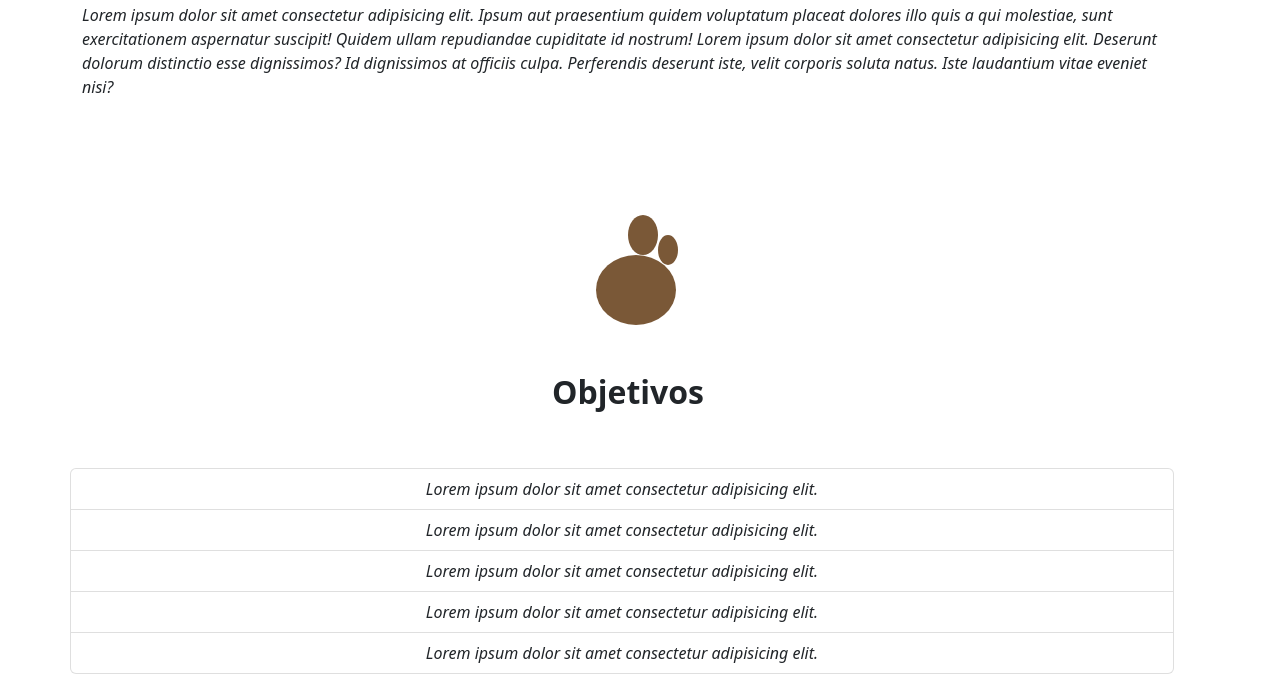
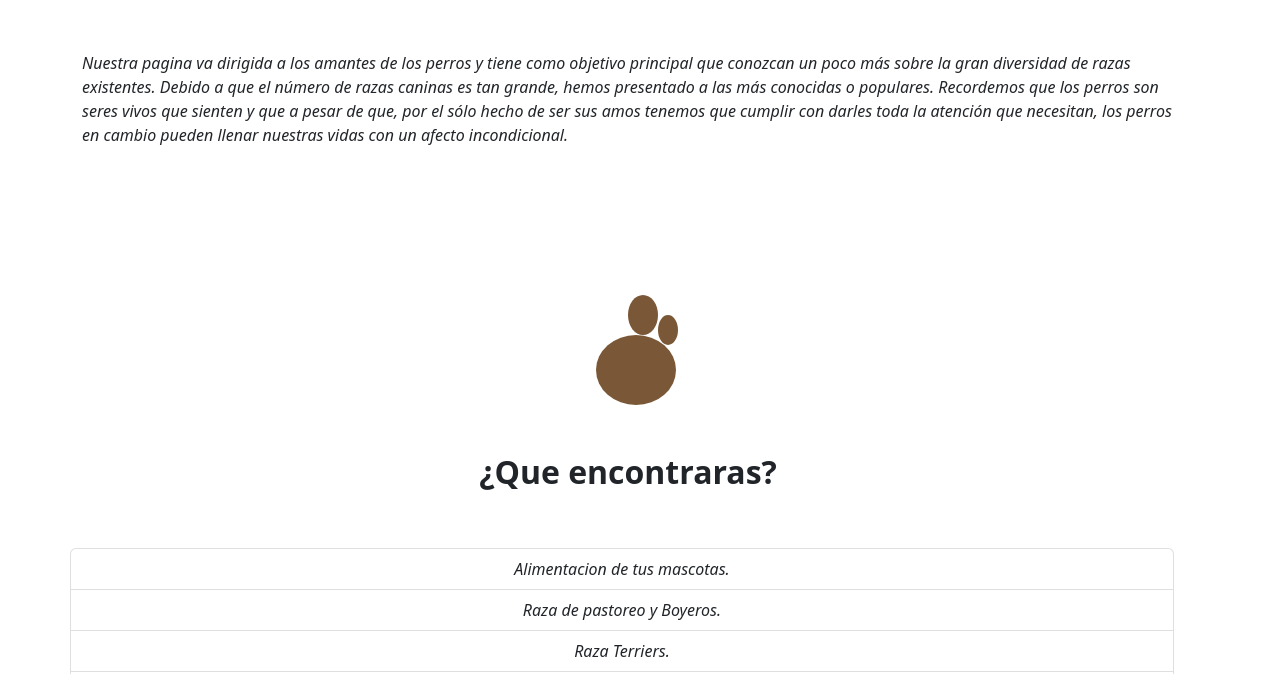
Before and after one commit to Sealfie/Project-coder, a website: page index.html in a window 1280 px wide. Shown: the part 406-1080 px from the top of the page. Drawn offline with Linux system fonts and the light colour scheme.

Commit message:
Content added to all pages

```diff
--- a/index.html
+++ b/index.html
@@ -50,7 +50,8 @@
           </li>
           <!-- subject to change -->
           <li class="nav-item dropdown">
-            <a class="nav-link dropdown-toggle text-white" href="#" role="button" data-bs-toggle="dropdown" aria-expanded="false">
+            <a class="nav-link dropdown-toggle text-white" href="#" role="button" data-bs-toggle="dropdown"
+              aria-expanded="false">
               Categorias
             </a>
             <ul class="dropdown-menu">
@@ -72,13 +73,15 @@
     <!--First section, includes Title, Welcome Information and Dog paw animation -->
     <section class="my-5 row col-12">
       <h1 class="text-center fw-bold form-label"> Bienvenido</h1>
-      <p class="fst-italic"> Lorem ipsum dolor sit amet consectetur adipisicing elit.
-        Ipsum aut praesentium quidem voluptatum placeat dolores
-        illo quis a qui molestiae, sunt exercitationem aspernatur
-        suscipit! Quidem ullam repudiandae cupiditate id nostrum! Lorem ipsum dolor sit
-        amet consectetur adipisicing elit. Deserunt dolorum distinctio esse dignissimos?
-        Id dignissimos at officiis culpa. Perferendis deserunt iste, velit corporis soluta natus.
-        Iste laudantium vitae eveniet nisi?</p>
+      <p class="fst-italic my-5"> Nuestra pagina va dirigida a los amantes de los perros y
+        tiene como objetivo principal que conozcan un poco más sobre
+        la gran diversidad de razas existentes. Debido a que el
+        número de razas caninas es tan grande, hemos presentado a las
+        más conocidas o populares.
+        Recordemos que los perros son seres vivos que sienten y que a
+        pesar de que, por el sólo hecho de ser sus amos tenemos que
+        cumplir con darles toda la atención que necesitan, los perros en
+        cambio pueden llenar nuestras vidas con un afecto incondicional.</p>
       <div id="dots">
         <div id="dot1" class="dot"></div>
         <div id="dot2" class="dot"></div>
@@ -89,13 +92,13 @@
     </section>
 
     <section class="my-5 row col-12">
-      <h2 class="text-center fw-bold">Objetivos</h2>
+      <h2 class="text-center fw-bold">¿Que encontraras?</h2>
       <ul class="list-group my-5 fst-italic">
-        <li class="list-group-item">Lorem ipsum dolor sit amet consectetur adipisicing elit.</li>
-        <li class="list-group-item">Lorem ipsum dolor sit amet consectetur adipisicing elit.</li>
-        <li class="list-group-item">Lorem ipsum dolor sit amet consectetur adipisicing elit.</li>
-        <li class="list-group-item">Lorem ipsum dolor sit amet consectetur adipisicing elit.</li>
-        <li class="list-group-item">Lorem ipsum dolor sit amet consectetur adipisicing elit.</li>
+        <li class="list-group-item">Alimentacion de tus mascotas.</li>
+        <li class="list-group-item">Raza de pastoreo y Boyeros.</li>
+        <li class="list-group-item">Raza Terriers.</li>
+        <li class="list-group-item">Rastreadores y Sabuesos.</li>
+        <li class="list-group-item">Labreles.</li>
       </ul>
     </section>
 
@@ -105,8 +108,7 @@
   </main>
 
   <!--Redes-->
-
-  <footer class="blockquote-footer row col-12">
+  <footer class="blockquote-footer row col-13">
     <div class="container text-center">
       <div class="card">
         <div class="card-header">
@@ -120,9 +122,9 @@
           <p>Angelof@outlook.cl</p>
         </address>
         <cite title="Source Title">Derechos reservados</cite>
+        </blockquote>
+      </div>
   </footer>
-  </blockquote>
-  </div>
 </body>
 
 </html>
```
Also changed, not shown: Aboutus.html (+4 -4 lines), Login.html (+7 -10 lines), Register.html (+3 -5 lines), contact.html (+8 -10 lines), nutrition.html (+5 -4 lines).
